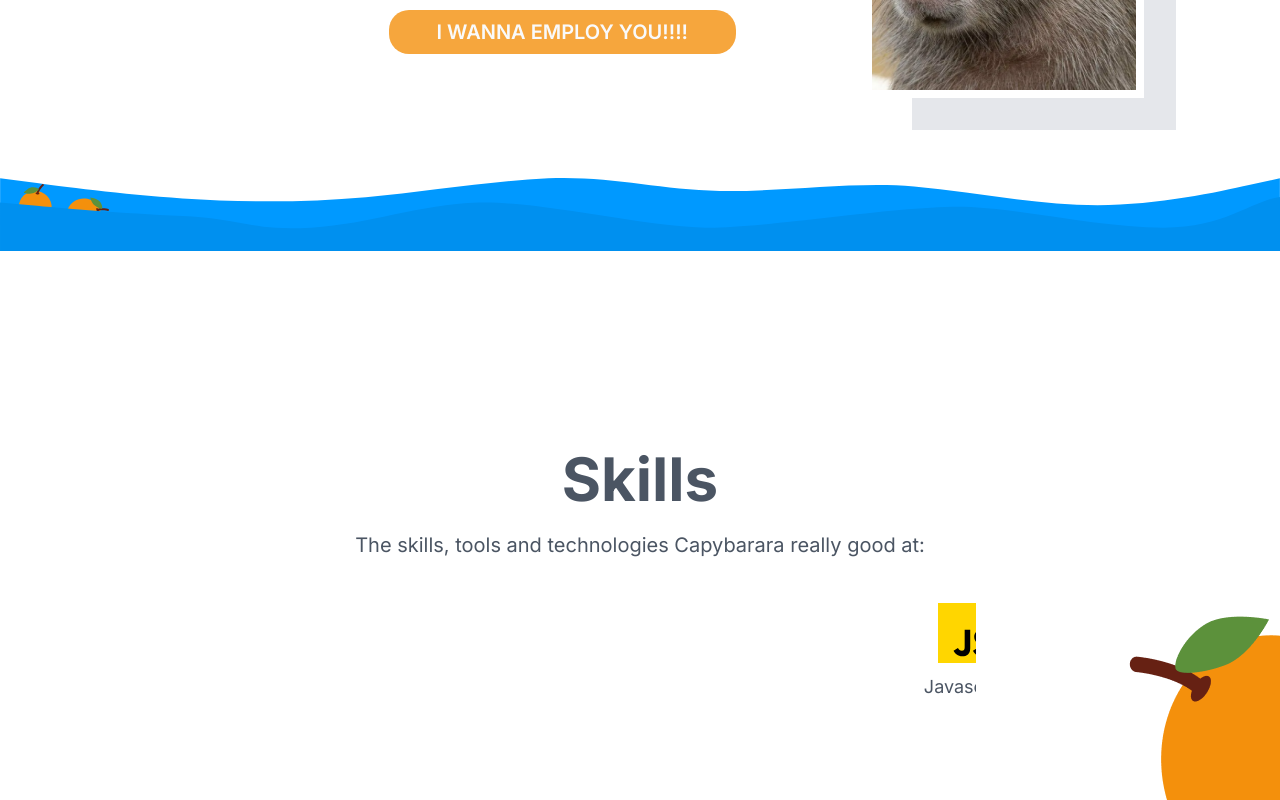
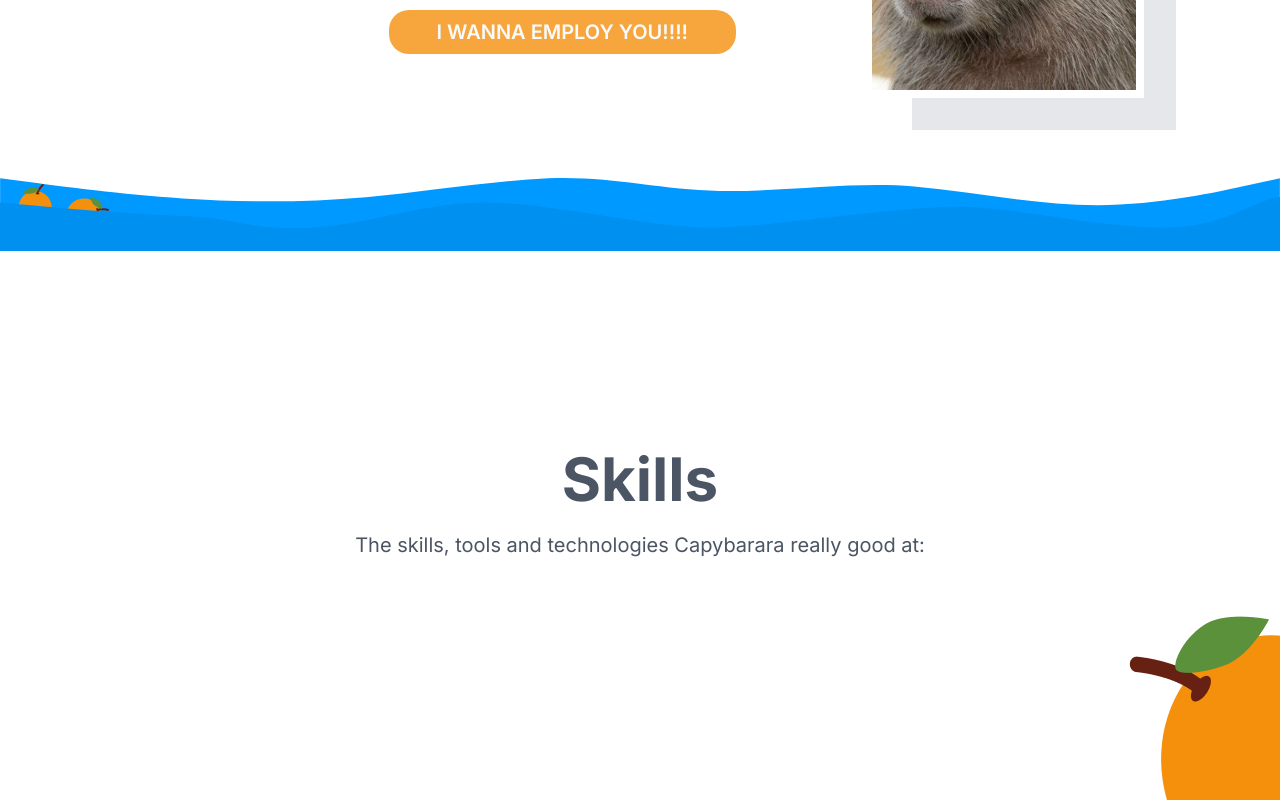
Before and after one commit to SDeeKey/capybarara4, a Next.js app: page / in a window 1280 px wide. Shown: the part 386-1186 px from the top of the page. Built offline with nearby package versions, Linux system fonts and the light colour scheme.

Commit message:
change skills

```diff
--- a/src/shared/slider/slider.module.scss
+++ b/src/shared/slider/slider.module.scss
@@ -6,9 +6,7 @@
   @include display-row;
   @include display-center;
   position: relative;
-  overflow: hidden;
   width: 100%;
-  height: auto;
 
   &__groups {
     @include display-row;
@@ -16,11 +14,19 @@
     overflow: hidden;
     width: 60%;
 
+    @media (max-width: 1485px) {
+      width: 70%;
+    }
+
+    @media (max-width: 1285px) {
+      width: 80%;
+    }
+
+    @media (max-width: 1185px) {
+      width: 91%;
+    }
+
     @include respond(tablet) {
-      width: 80%;
-    };
-
-    @include respond(phone) {
       width: 100%;
     };
 
@@ -31,13 +37,16 @@
       will-change: transform;
       flex-shrink: 0;
       width: 100%;
+      padding: 0 500px;
 
       @include respond(tablet) {
-        gap: 20px;
+        gap: 47px;
       }
 
       @include respond(phone) {
-        animation: slideAnimation5 10s infinite forwards;
+        animation: slideAnimationMobile 10s infinite forwards;
+        justify-content: space-evenly;
+        padding: 0;
         gap: 9px;
       }
 
@@ -56,7 +65,7 @@
         }
       }
 
-      @keyframes slideAnimation5 {
+      @keyframes slideAnimationMobile {
         0% {
           transform: translateX(300%);
         }
--- a/src/shared/slider/slider.tsx
+++ b/src/shared/slider/slider.tsx
@@ -13,16 +13,17 @@ type Technology = {
 
 type SliderProps = {
     className?: string;
-    defaultItemsPerGroup: number;
 };
 
-export const Slider = ({className, defaultItemsPerGroup = 5}: SliderProps) => {
+export const Slider = ({className}: SliderProps) => {
+    const defaultItemsPerGroup = 5;
+    const breakpointPhone = 768;
     const [itemsPerGroup, setItemsPerGroup] = useState(defaultItemsPerGroup);
 
     // Изменение количества элементов в группе при изменении размера экрана
     useEffect(() => {
         const updateItemsPerGroup = () => {
-            if (window.innerWidth <= 768) {
+            if (window.innerWidth <= breakpointPhone) {
                 setItemsPerGroup(3);
             } else {
                 setItemsPerGroup(defaultItemsPerGroup);
@@ -43,6 +44,7 @@ export const Slider = ({className, defaultItemsPerGroup = 5}: SliderProps) => {
         acc[acc.length - 1].push(tech);
         return acc;
     }, []);
+
     return (
         <div className={clsx(s['slider'], className)}>
             <div className={s['slider__groups']}>
--- a/src/widgets/skills/skills.module.scss
+++ b/src/widgets/skills/skills.module.scss
@@ -8,7 +8,6 @@
   &__content {
     @include display-col(40px);
     @include display-center;
-    overflow: hidden;
     width: 100%;
 
     &-text {
--- a/src/widgets/skills/skills.tsx
+++ b/src/widgets/skills/skills.tsx
@@ -18,7 +18,7 @@ export const Skills = () => {
                         <span className={s['skills__content-unbroken-line']}> Capybarara really good at:</span>
                     </p>
                 </div>
-                <Slider defaultItemsPerGroup={5}/>
+                <Slider/>
             </div>
             <Image className={s['skills__svg']} src={orange} alt={'orange'}/>
         </section>
```
Also changed, not shown: src/styles/_variables.scss (line endings or trailing spaces).
